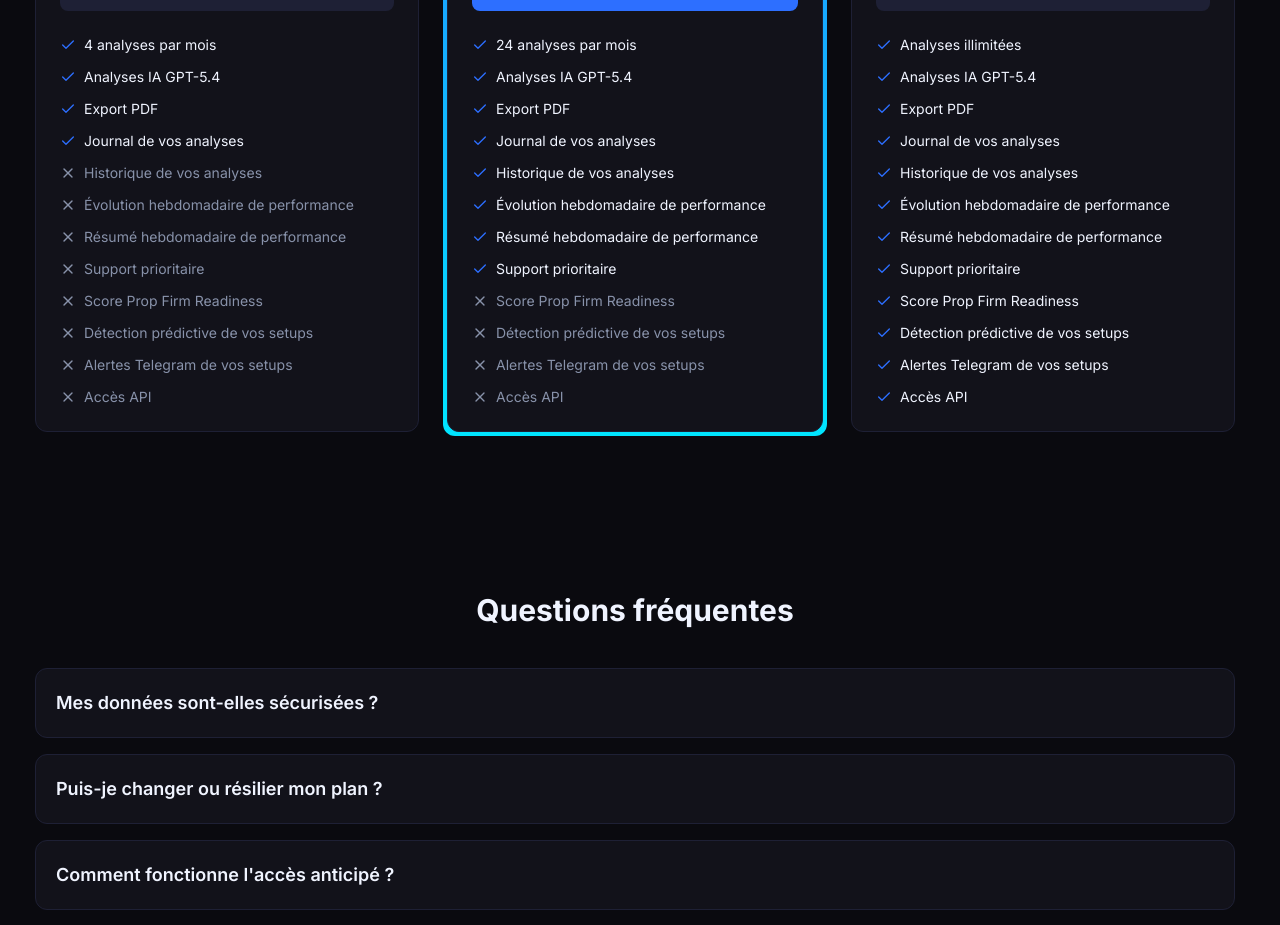
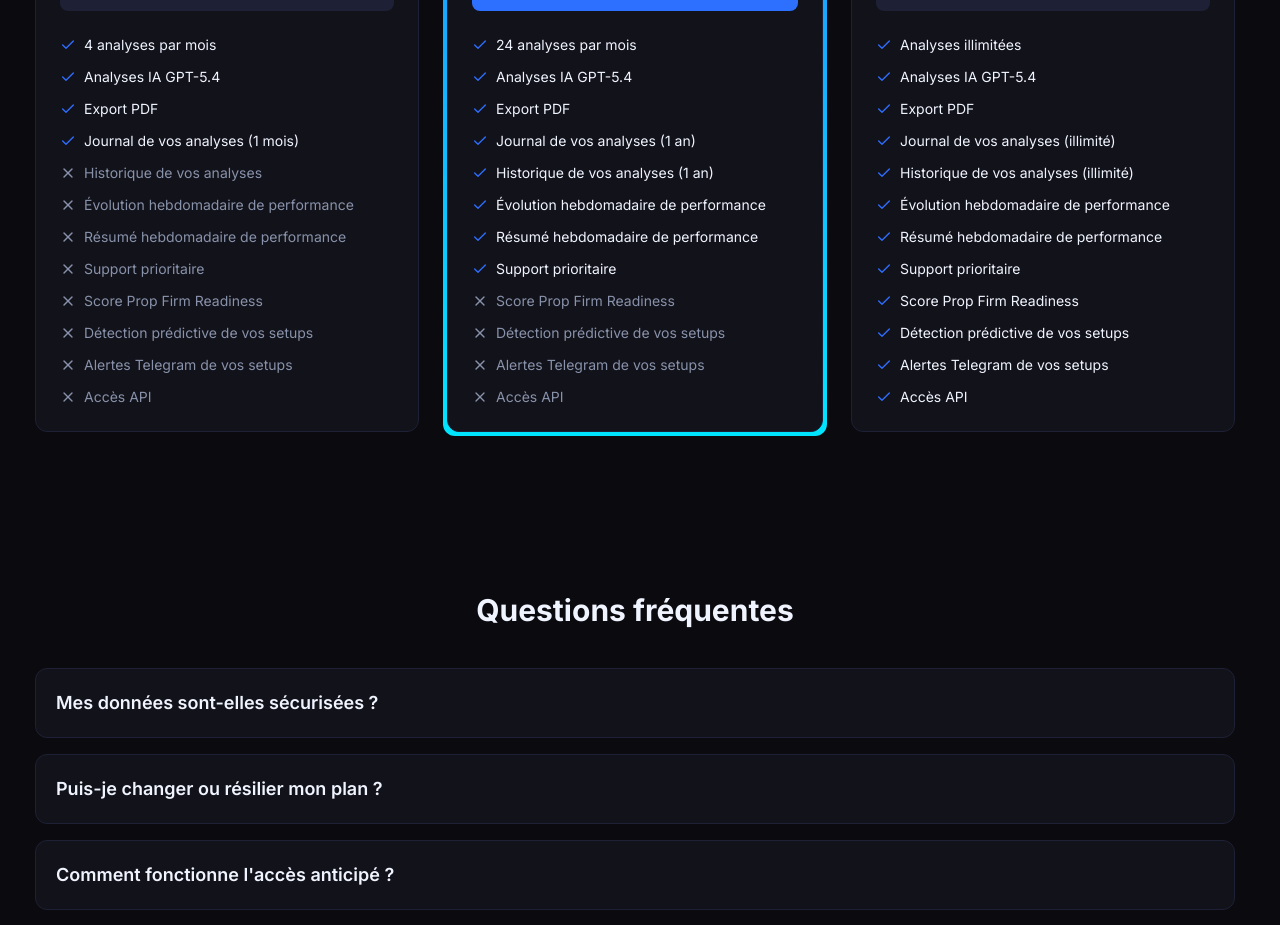
Before and after one commit to Sacha-10/alpha, a Next.js app: page /pricing in a window 1280 px wide. Shown: the part 880-1805 px from the top of the page. Built offline with nearby package versions, Linux system fonts and the light colour scheme.

Commit message:
feat: durées stockage features pricing

```diff
--- a/app/pricing/page.tsx
+++ b/app/pricing/page.tsx
@@ -39,7 +39,7 @@ const plans: Plan[] = [
       { label: "4 analyses par mois", included: true },
       { label: "Analyses IA GPT-5.4", included: true },
       { label: "Export PDF", included: true },
-      { label: "Journal de vos analyses", included: true },
+      { label: "Journal de vos analyses (1 mois)", included: true },
       { label: "Historique de vos analyses", included: false },
       { label: "Évolution hebdomadaire de performance", included: false },
       { label: "Résumé hebdomadaire de performance", included: false },
@@ -65,8 +65,8 @@ const plans: Plan[] = [
       { label: "24 analyses par mois", included: true },
       { label: "Analyses IA GPT-5.4", included: true },
       { label: "Export PDF", included: true },
-      { label: "Journal de vos analyses", included: true },
-      { label: "Historique de vos analyses", included: true },
+      { label: "Journal de vos analyses (1 an)", included: true },
+      { label: "Historique de vos analyses (1 an)", included: true },
       { label: "Évolution hebdomadaire de performance", included: true },
       { label: "Résumé hebdomadaire de performance", included: true },
       { label: "Support prioritaire", included: true },
@@ -90,8 +90,8 @@ const plans: Plan[] = [
       { label: "Analyses illimitées", included: true },
       { label: "Analyses IA GPT-5.4", included: true },
       { label: "Export PDF", included: true },
-      { label: "Journal de vos analyses", included: true },
-      { label: "Historique de vos analyses", included: true },
+      { label: "Journal de vos analyses (illimité)", included: true },
+      { label: "Historique de vos analyses (illimité)", included: true },
       { label: "Évolution hebdomadaire de performance", included: true },
       { label: "Résumé hebdomadaire de performance", included: true },
       { label: "Support prioritaire", included: true },
```
